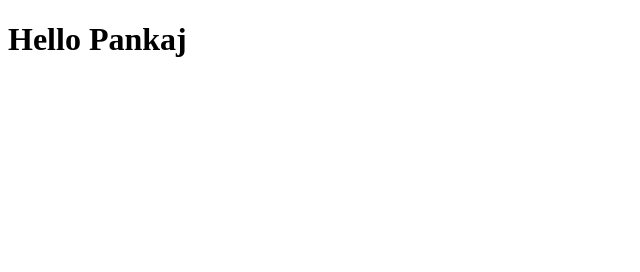
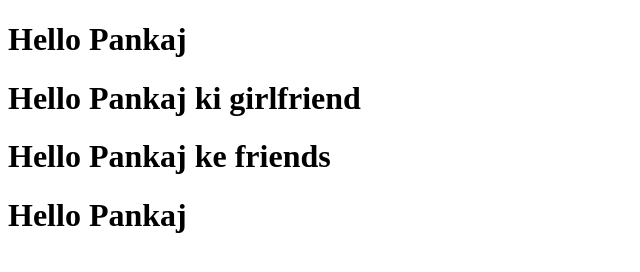
Before and after one commit to Pankajk001/understanding-git-github, a plain HTML site: page index.html in a window 1280 px wide. Shown: the whole page, without its empty margins (0-640 px from the left). Drawn offline with Linux system fonts and the light colour scheme.

Commit message:
updated HTML

```diff
--- a/index.html
+++ b/index.html
@@ -7,5 +7,8 @@
 </head>
 <body>
     <h1>Hello Pankaj</h1>
+    <h1>Hello Pankaj ki girlfriend</h1>
+    <h1>Hello Pankaj ke friends</h1>
+    <h1>Hello Pankaj</h1>
 </body>
 </html>
--- a/script.js
+++ b/script.js
@@ -151,3 +151,9 @@ const name1  = 'Pankaj Kumar'
 function isAbove(){
   return age >= 18
 }
+
+function isBelow(){
+  return age < 18
+}
+
+console.log(firstName, lastName);
```
